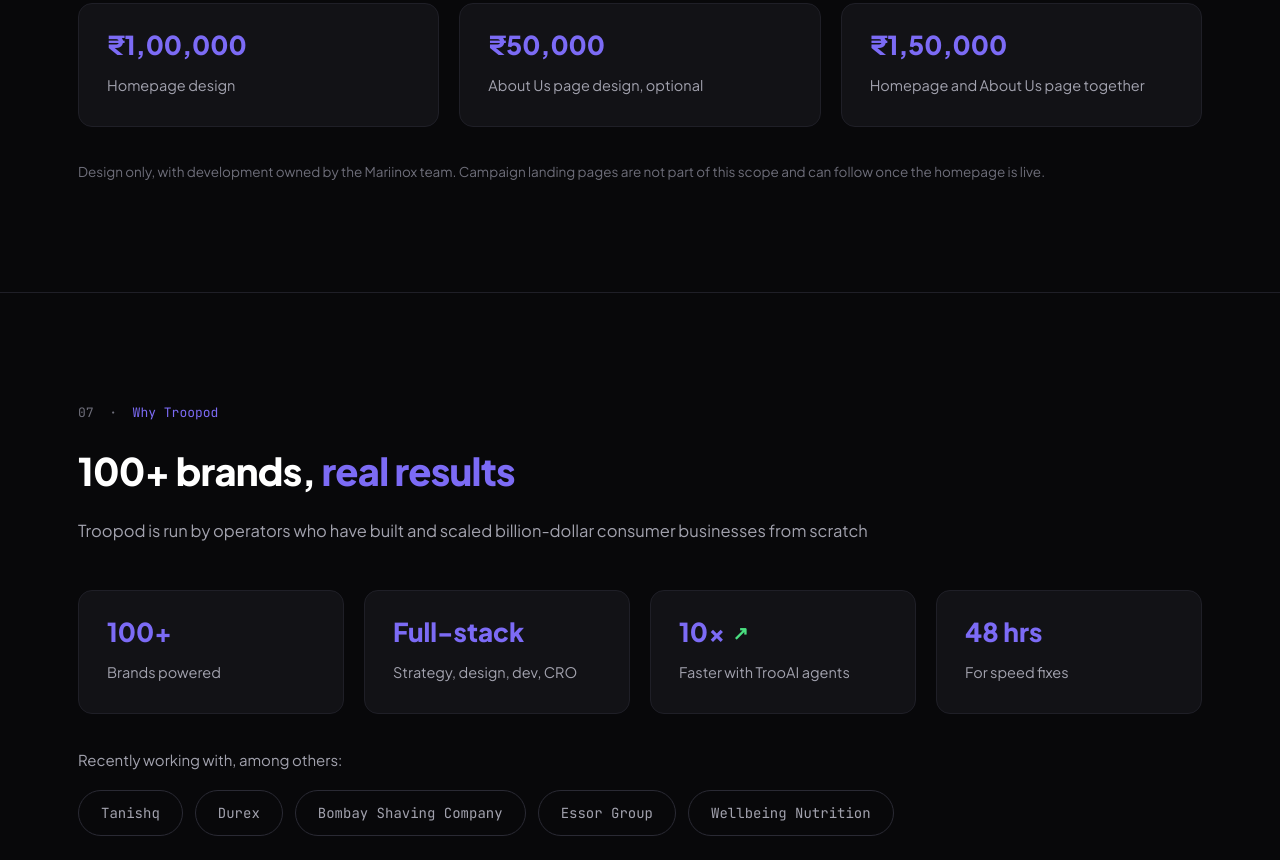
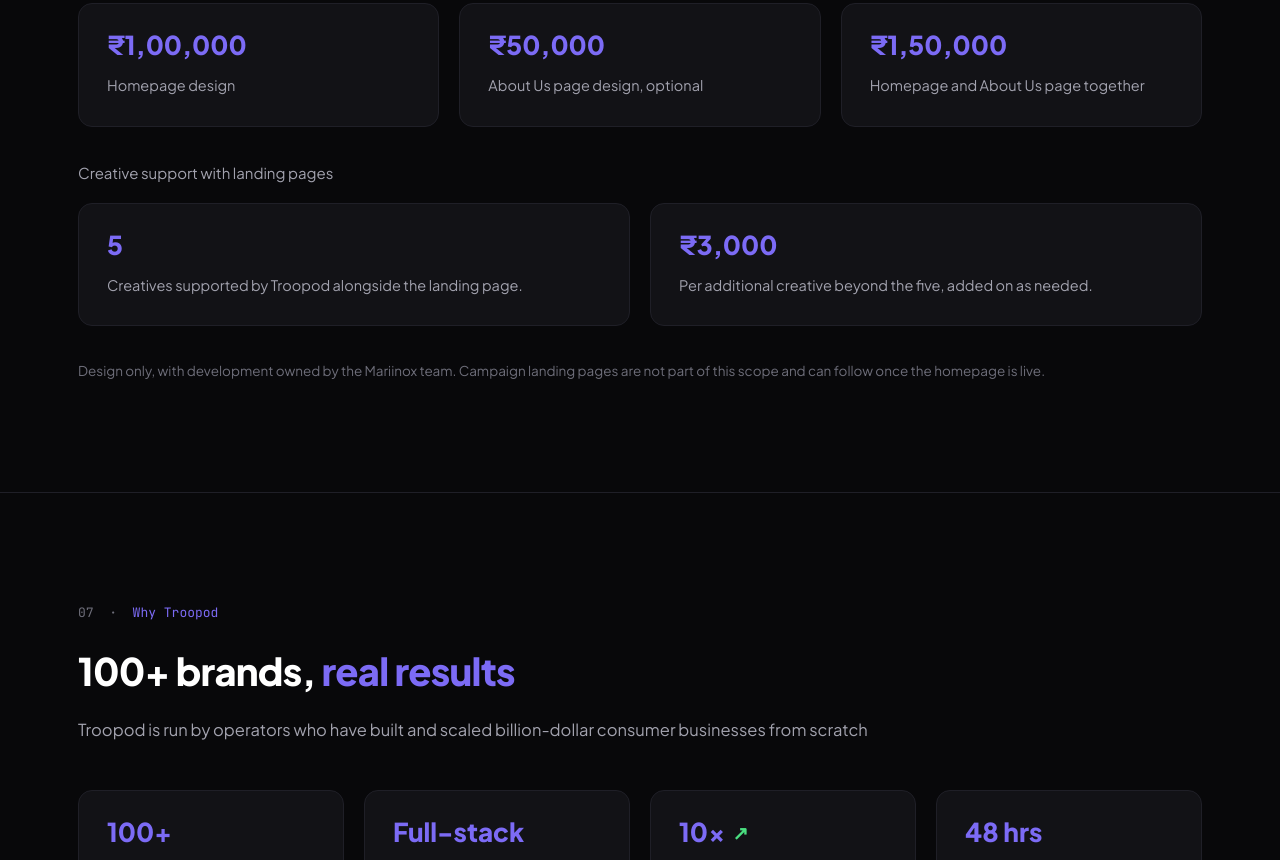
Before and after one commit to mohsufonit/marrinox_proposal, a plain HTML site: page index.html in a window 1280 px wide. Shown: the part 8583-9443 px from the top of the page. Drawn offline with Linux system fonts and the light colour scheme.

Commit message:
Add files via upload

```diff
--- a/index.html
+++ b/index.html
@@ -381,7 +381,7 @@ footer .client-logo img{height:30px}
 .pc .pl{padding:13px 16px;font-family:var(--mono);font-size:13px;color:var(--purple)}
 .pc:hover .pl{text-decoration:underline}
 @media(max-width:900px){.pc{flex-basis:calc(50% - 8px)}}
-@media(max-width:700px){#work .stats,#cases .stats{grid-template-columns:1fr !important}}
+@media(max-width:700px){#work .stats,#cases .stats,#start .stats{grid-template-columns:1fr !important}}
 @media(max-width:1240px) and (min-width:901px){.nav-in{gap:20px}.nav-links{gap:16px;font-size:12.5px}.nav-links a span{margin-right:4px}}
 @media(max-width:1040px) and (min-width:901px){.nav-links a span{display:none}.nav-links{gap:14px}}
 
@@ -739,6 +739,11 @@ footer .client-logo img{height:30px}
     <div class="stat"><b class="sm">₹50,000</b><span>About Us page design, optional</span></div>
     <div class="stat"><b class="sm">₹1,50,000</b><span>Homepage and About Us page together</span></div>
   </div>
+  <p class="sub" style="margin-top:34px">Creative support with landing pages</p>
+  <div class="stats" style="grid-template-columns:1fr 1fr;margin-top:14px">
+    <div class="stat"><b class="sm">5</b><span>Creatives supported by Troopod alongside the landing page.</span></div>
+    <div class="stat"><b class="sm">₹3,000</b><span>Per additional creative beyond the five, added on as needed.</span></div>
+  </div>
   <p class="note">Design only, with development owned by the Mariinox team. Campaign landing pages are not part of this scope and can follow once the homepage is live.</p>
 </div>
 </section>
```
